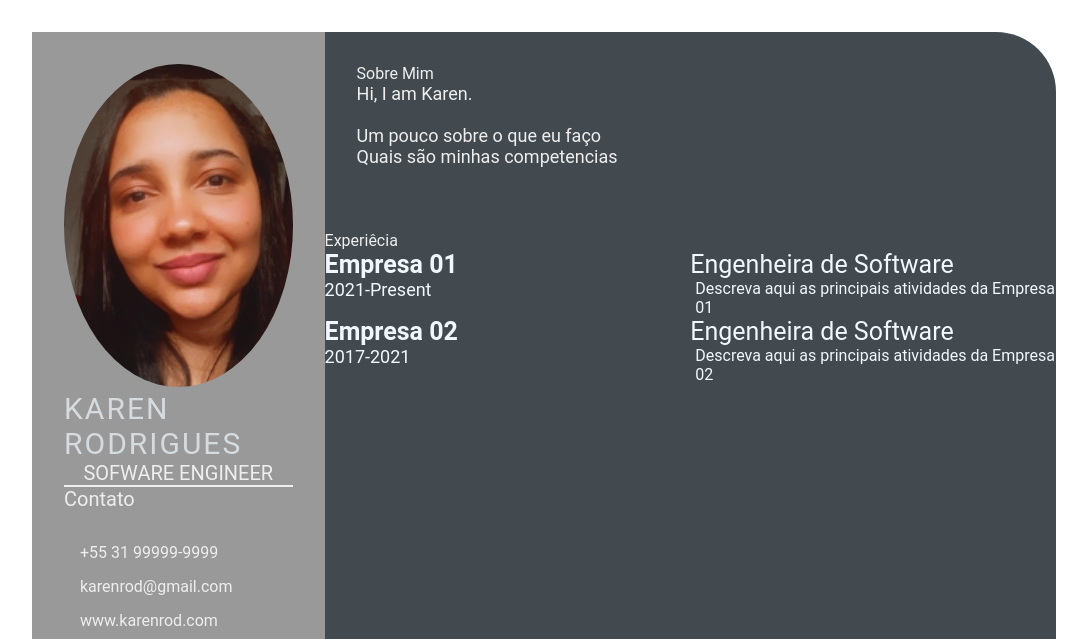
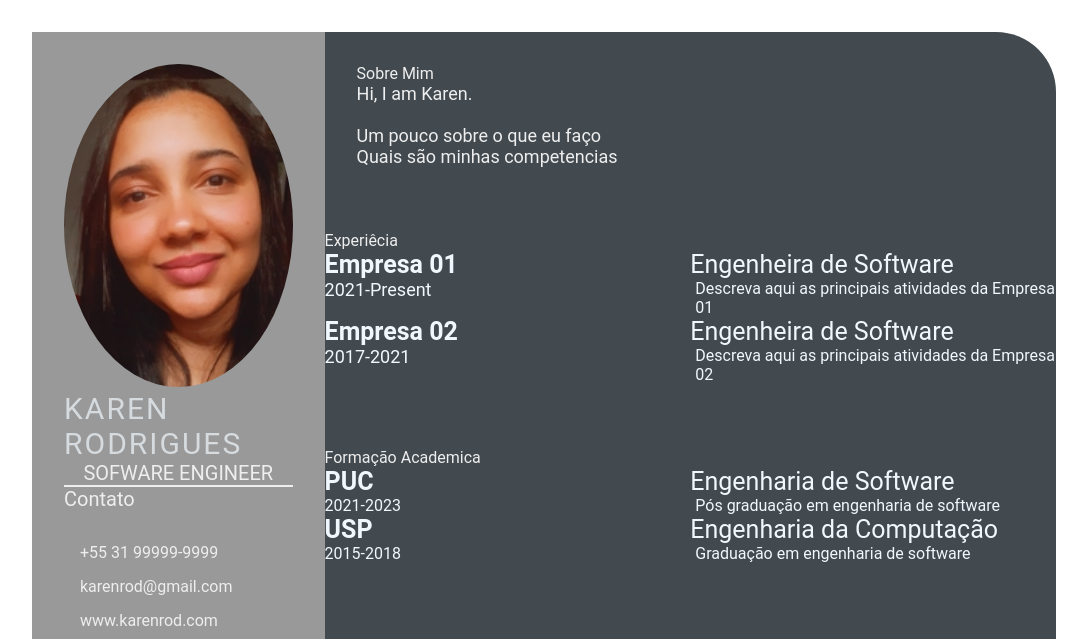
Before and after one commit to Krenrod/Krenrod.github.io, a plain HTML site: page index.html in a window 1280 px wide. Shown: the top 639 px of the page, without its empty margins (96-1183 px from the left). Drawn offline with Linux system fonts and the light colour scheme.

Commit message:
feature: add index.html (#5)

```diff
--- a/index.html
+++ b/index.html
@@ -76,7 +76,32 @@
                         </div>
                     </div>
                 </section>
+                <section class="education gap">
+                    <div class="right-title">Formação Academica</div>
+                    <div class="education-contents">
+                    <div class="education-left">
+                        <p class="education-school-name">PUC</p>
+                        <p class="education-time-period">2021-2023</p>
+                    </div>
+                    <div class="education-right">
+                        <p class="education-subject">Engenharia de Software</p>
+                        <p class="education-desc">
+                            Pós graduação em engenharia de software
+                        </p>
+                    </div>
+                    <div class="education-left">
+                        <p class="education-school-name">USP</p>
+                        <p class="education-time-period">2015-2018</p>
+                    </div>
+                    <div class="education-right">
+                        <p class="education-subject">Engenharia da Computação</p>
+                        <p class="education-desc">
+                            Graduação em engenharia de software
+                        </p>
+                    </div>
+                </section>
                </section>
     </main>
 </body>
+
 </html>
```
